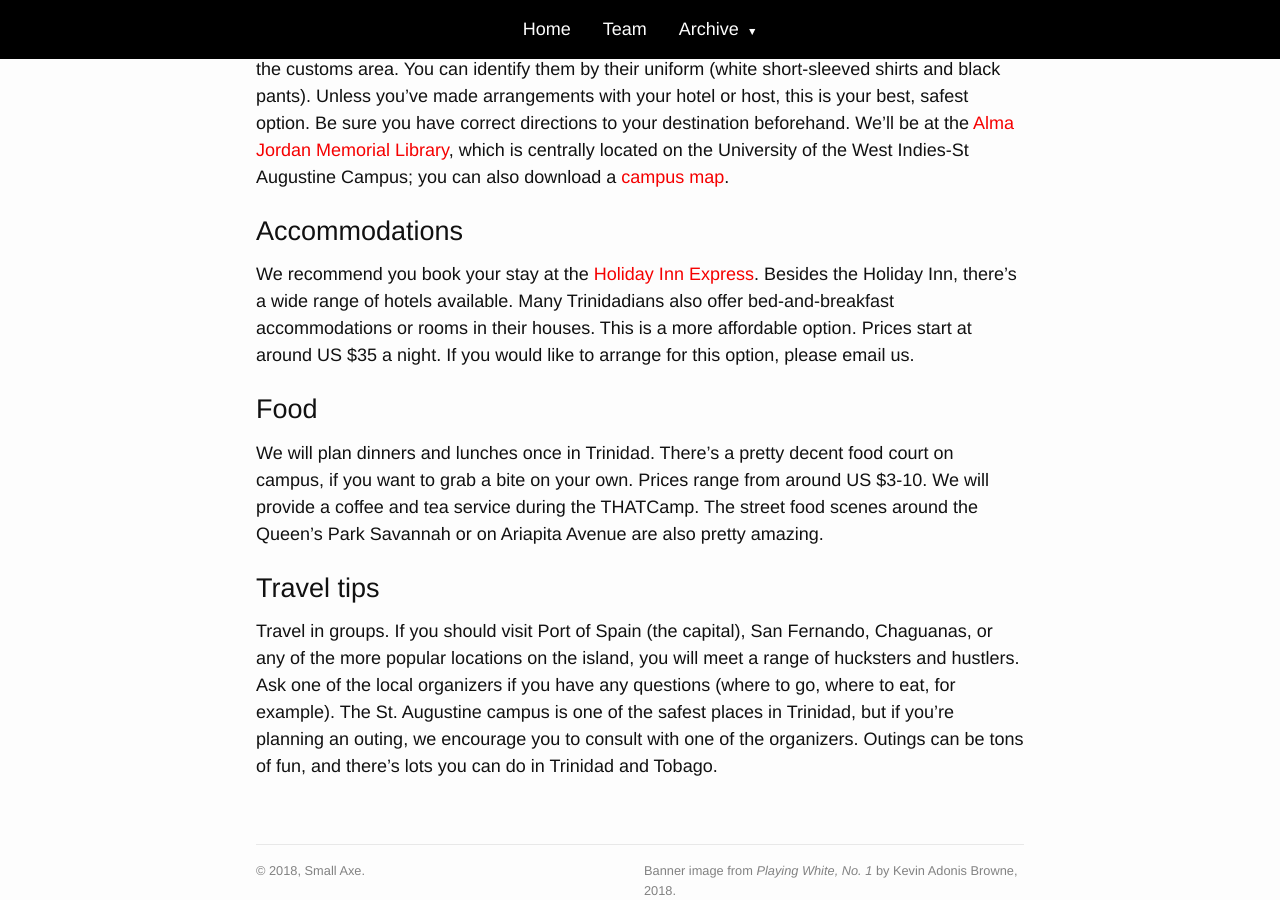
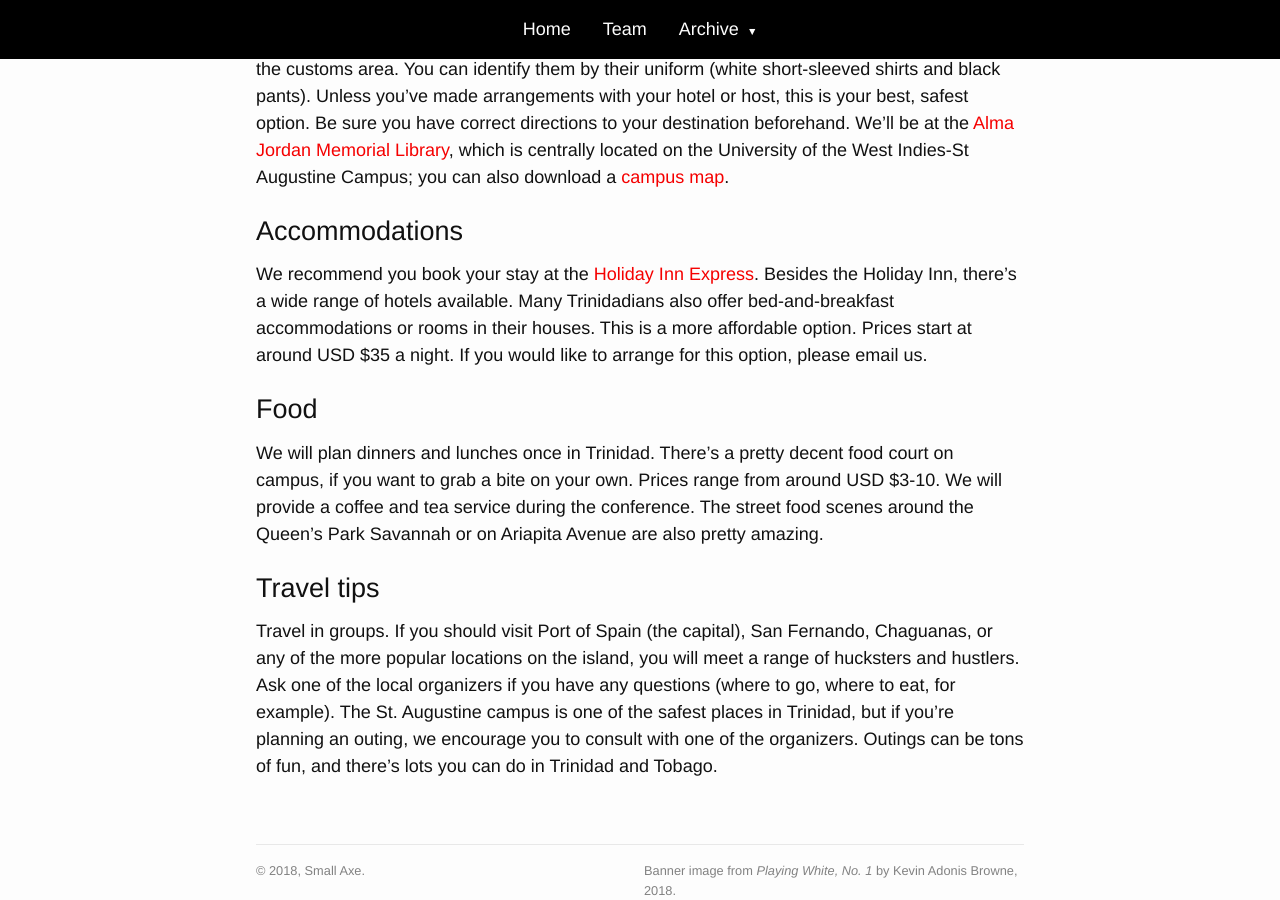
Before and after one commit to kbjosephs/sxcd5-dev, a Jekyll site: the page built from travel.html, in a window 1280 px wide and 900 px high, scrolled down 738 px. Built offline with Jekyll 4.4.1, drawn with Linux system fonts in a browser that asks for light colours.

Commit message:
tweaks to travel

```diff
--- a/travel.html
+++ b/travel.html
@@ -10,10 +10,10 @@ title: Travel
 	<p>Please make sure before traveling that you are eligible to travel to Trinidad, or whether you will <a href="http://www.immigration.gov.tt/Services/Visas.aspx" target="_blank">require a visa</a> to enter the country. Travelers from the US and UK, for example, do not, as well as their respective affiliates and protectorates. Licensed taxi drivers are available just as you exit the customs area. You can identify them by their uniform (white short-sleeved shirts and black pants). Unless you&#8217;ve made arrangements with your hotel or host, this is your best, safest option. Be sure you have correct directions to your destination beforehand. We&#8217;ll be at the <a href="https://libraries.sta.uwi.edu/ajl/index.php/about-the-library/about-the-library" target="_blank">Alma Jordan Memorial Library</a>, which is centrally located on the University of the West Indies-St Augustine Campus; you can also download a <a href="http://sta.uwi.edu/resources/documents/sta_map.pdf" target="_blank">campus map</a>.</p>
 
 <h2>Accommodations</h2>
-	<p>We recommend you book your stay at the <a href="https://www.ihg.com/holidayinnexpress/hotels/us/en/trincity/poshi/hoteldetail">Holiday Inn Express</a>. Besides the Holiday Inn, there&#8217;s a wide range of hotels available. Many Trinidadians also offer bed-and-breakfast accommodations or rooms in their houses. This is a more affordable option. Prices start at around US $35 a night. If you would like to arrange for this option, please email us.</p>
+	<p>We recommend you book your stay at the <a href="https://www.ihg.com/holidayinnexpress/hotels/us/en/trincity/poshi/hoteldetail">Holiday Inn Express</a>. Besides the Holiday Inn, there&#8217;s a wide range of hotels available. Many Trinidadians also offer bed-and-breakfast accommodations or rooms in their houses. This is a more affordable option. Prices start at around USD $35 a night. If you would like to arrange for this option, please email us.</p>
 
 <h2>Food</h2>
-	<p>We will plan dinners and lunches once in Trinidad. There’s a pretty decent food court on campus, if you want to grab a bite on your own. Prices range from around US $3-10. We will provide a coffee and tea service during the THATCamp. The street food scenes around the Queen’s Park Savannah or on Ariapita Avenue are also pretty amazing.</p>
+	<p>We will plan dinners and lunches once in Trinidad. There’s a pretty decent food court on campus, if you want to grab a bite on your own. Prices range from around USD $3-10. We will provide a coffee and tea service during the conference. The street food scenes around the Queen’s Park Savannah or on Ariapita Avenue are also pretty amazing.</p>
 
 <h2>Travel tips</h2>
 	<p>Travel in groups. If you should visit Port of Spain (the capital), San Fernando, Chaguanas, or any of the more popular locations on the island, you will meet a range of hucksters and hustlers. Ask one of the local organizers if you have any questions (where to go, where to eat, for example). The St. Augustine campus is one of the safest places in Trinidad, but if you&#8217;re planning an outing, we  encourage you to consult with one of the organizers. Outings can be tons of fun, and there&#8217;s lots you can do in Trinidad and Tobago.</p>
```
Also changed, not shown: 4 other files.
